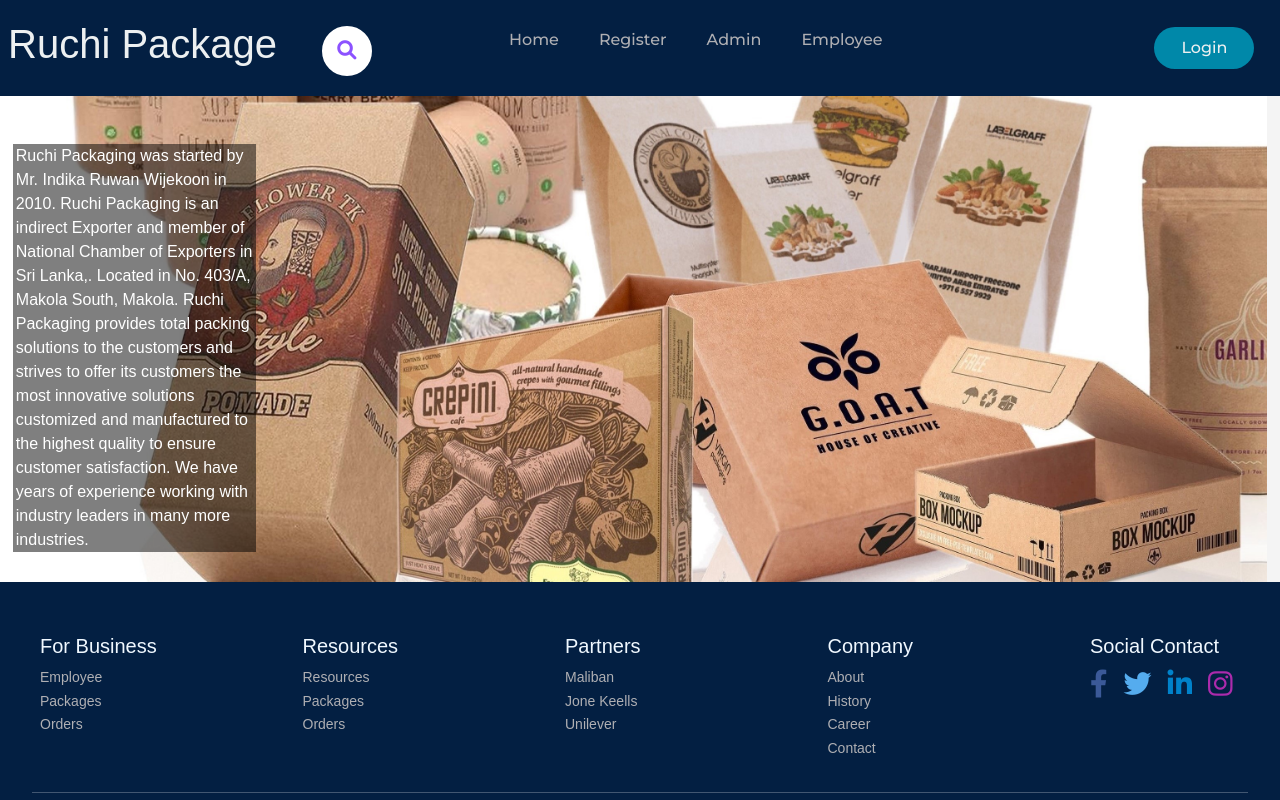
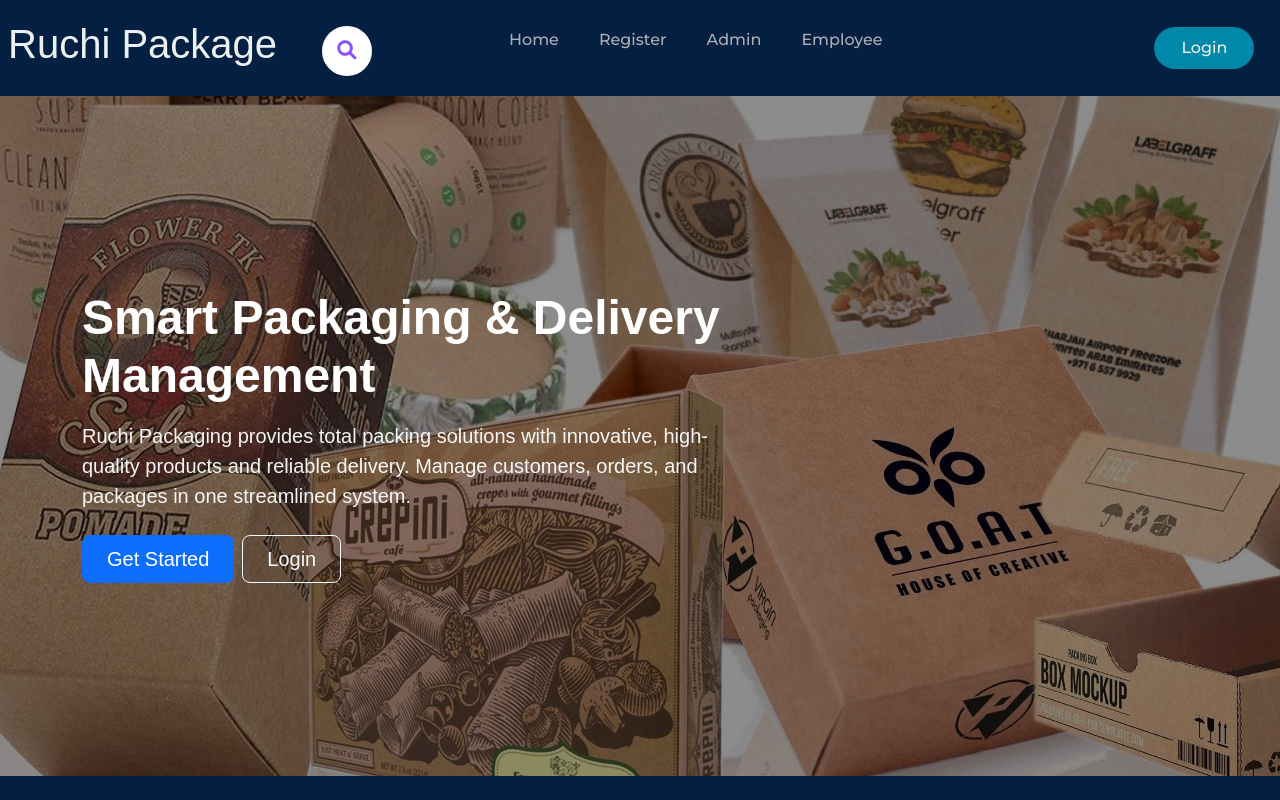
Before and after one commit to Ranjuna120/Package-Delivery-Management-System, a React (Create React App) app in the folder frontend/: page / in a window 1280 px wide. Shown: the top 800 px of the page. Built offline with nearby package versions, Linux system fonts and the light colour scheme.

Commit message:
Update Intro.js

```diff
--- a/frontend/src/compoments/Intro.js
+++ b/frontend/src/compoments/Intro.js
@@ -1,38 +1,48 @@
 import React from 'react';
+import { Link } from 'react-router-dom';
 import backgroundImage from '../images/BackGroundMain.jpg';
 
+function Intro() {
+  return (
+    <section
+      className="position-relative d-flex align-items-center"
+      style={{
+        minHeight: 'calc(100vh - 120px)',
+        backgroundImage: `url(${backgroundImage})`,
+        backgroundSize: 'cover',
+        backgroundPosition: 'center',
+      }}
+    >
+      {/* Overlay */}
+      <div
+        className="position-absolute top-0 start-0 w-100 h-100"
+        style={{ background: 'rgba(0,0,0,0.45)' }}
+      />
 
-function Intro() {
-    return (
-        <div>
-        <div>
-          <style>
-            {`
-            .intro-image {
-                background-size: cover;
-                background-position: center;
-                width: 99vw;
-             }
-            .intro-text{
-                display: flex;
-                position: absolute;
-                top: 18%;
-                left: 1%;
-                right: 80%;
-                padding-left: 3px;
-                color: white;
-                background: rgba(0, 0, 0, 0.5);
-            }
-            }
-          `}
+      <div className="container position-relative">
+        <div className="row">
+          <div className="col-12 col-lg-7 text-white py-5">
+            <h1 className="display-5 fw-bold mb-3" style={{ lineHeight: 1.2 }}>
+              Smart Packaging & Delivery Management
+            </h1>
+            <p className="lead mb-4" style={{ opacity: 0.95 }}>
+              Ruchi Packaging provides total packing solutions with innovative, high-quality
+              products and reliable delivery. Manage customers, orders, and packages in one
+              streamlined system.
+            </p>
+            <div className="d-flex gap-2 flex-wrap">
+              <Link to="/Regi" className="btn btn-primary btn-lg px-4">
+                Get Started
+              </Link>
+              <Link to="/CustomerLogin" className="btn btn-outline-light btn-lg px-4">
+                Login
+              </Link>
+            </div>
+          </div>
+        </div>
+      </div>
+    </section>
+  );
+}
 
-          </style>
-        </div>
-      <div className="intro">
-        <img src={backgroundImage} alt="BackGroundMain" className="intro-image" />
-        <p className="intro-text">Ruchi Packaging was started by Mr. Indika Ruwan Wijekoon in 2010. Ruchi Packaging is an indirect Exporter and member of National Chamber of Exporters in Sri Lanka,. Located in No. 403/A, Makola South, Makola. Ruchi Packaging provides total packing solutions to the customers and strives to offer its customers the most innovative solutions customized and manufactured to the highest quality to ensure customer satisfaction. We have years of experience working with industry leaders in many more industries.</p>
-      </div>
-      </div>
-    );
-  }
 export default Intro;
```
